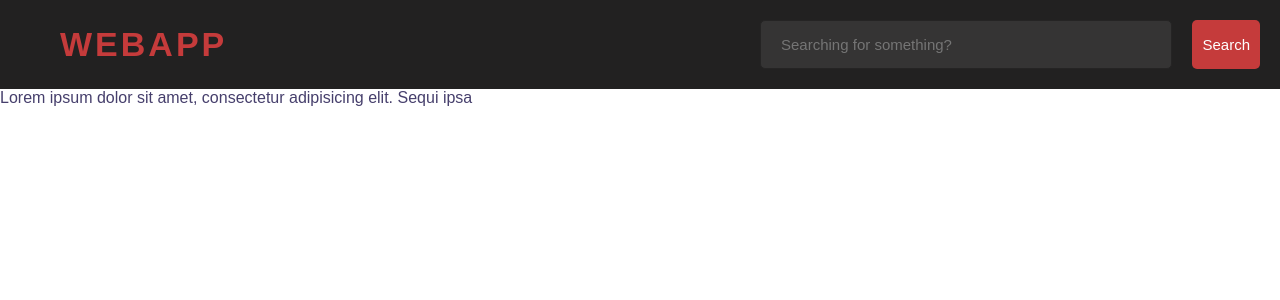
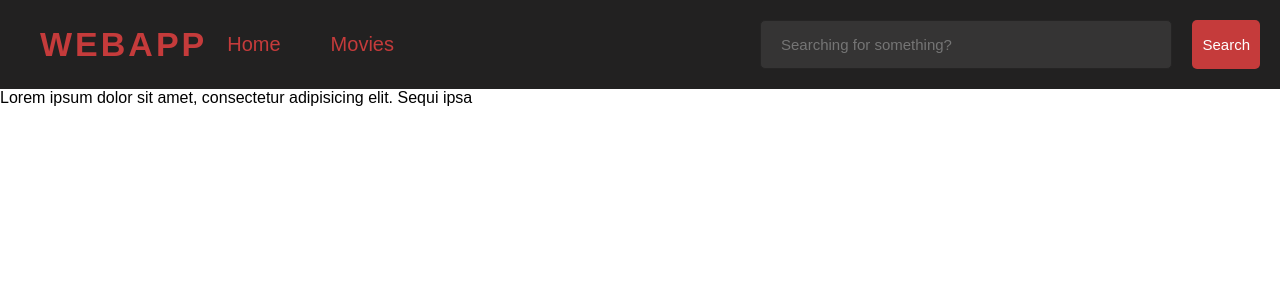
Before and after one commit to SwitchTia/webapp-react, a React (Vite) app: page / in a window 1280 px wide. Shown: the top 300 px of the page. Built offline with nearby package versions, Linux system fonts and the light colour scheme.

Commit message:
Feat: header.css

```diff
--- a/src/components/Header.css
+++ b/src/components/Header.css
@@ -1,6 +1,7 @@
 .header {
     background-color: rgb(34, 33, 33);
     padding: 20px;
+
     position: sticky;
     top: 0;
     z-index: 1000;
@@ -20,7 +21,7 @@
     color: rgb(197, 59, 59);
     font-weight: bolder;
     letter-spacing: 3px;
-    margin-left: 40px;
+    margin-left: 20px;
 }
 
 .logo:hover {
@@ -32,6 +33,7 @@
     gap: 20px;
     max-width: 500px;
     flex: 1;
+    margin-left: auto;
 }
 
 .search-bar input {
@@ -65,3 +67,19 @@
     background-color: rgb(235, 154, 166);
     color: rgb(196, 47, 47);
 }
+
+li {
+    list-style: none;
+}
+
+.nav-item {
+    display: none;
+
+    gap: 50px;
+    font-size: 20px;
+    color: rgb(197, 59, 59);
+}
+
+.nav-link {
+    color: rgb(197, 59, 59);
+}
--- a/src/components/Header.jsx
+++ b/src/components/Header.jsx
@@ -6,8 +6,10 @@ export default function Header({ nameApp }) {
 
 
     const headerLinks = [
+
         { title: "Home", path: "/" },
         { title: "Movies", path: "/moovies" },
+
     ];
 
 
@@ -15,6 +17,21 @@ export default function Header({ nameApp }) {
         <header className="header">
             <div className="header-content">
                 <div className="logo">WEBAPP</div>
+                <div>
+                    <ul className="nav-item">
+                        {headerLinks.map((link, index) => (
+                            <li  key={index}>
+                                <NavLink
+                                    className="nav-link"
+                                    aria-current="page"
+                                    to={link.path}
+                                >
+                                    {link.title}
+                                </NavLink>
+                            </li>
+                        ))}
+                    </ul>
+                </div>
 
                 <div className="search-bar">
                     <input
--- a/src/index.css
+++ b/src/index.css
@@ -4,8 +4,6 @@
   box-sizing: border-box;
   text-decoration: none;
   font-family: 'Cabin', sans-serif;
-  color: rgb(70, 63, 108);
-
 }
 
 img {
@@ -15,6 +13,10 @@ img {
 /* responsive mobile first */
 /* tablet */
 @media (min-width: 768px) {
+
+  .nav-item{
+    display: flex;
+  }
 
   .col {
     width: calc(100% / 4 - (10px * 3) / 4);
```
Lines whose indentation alone changed are shown as unchanged.
